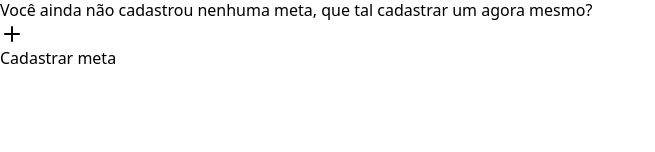
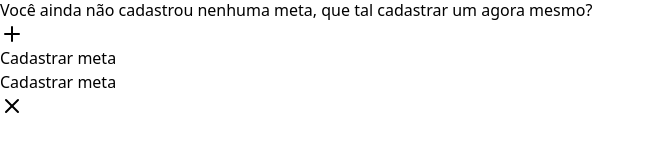
Before and after one commit to brunnolink/goals-frontend, a React (Vite) app: page / in a window 1280 px wide. Both pictures are taken after a click on the button "Cadastrar meta". Shown: the part 358-510 px from the top of the page, without its empty margins (0-655 px from the left). Built offline with nearby package versions, Linux system fonts and the light colour scheme.

Commit message:
fix: cor do texto alterada na raiz para melhor visualização

```diff
--- a/src/app.tsx
+++ b/src/app.tsx
@@ -1,19 +1,36 @@
 import logo from './assets/logo-in-orbit.svg'
 import background from './assets/background-illustration.svg'
-import { Plus } from 'lucide-react'
+import { Plus, X } from 'lucide-react'
+import { Button } from './componets/ui/button'
+import { Dialog, DialogClose, DialogContent, DialogTitle, DialogTrigger } from './componets/ui/dialog'
 
 export function App() {
   return (
+    <Dialog>
       <div className="h-screen flex flex-col items-center justify-center gap-8">
         <img src={logo} alt="in.orbit" />
         <img src={background} alt="illustration" />
         <p className="text-zinc-300 leading-relaxed max-w-80 text-center">
-        Você ainda não cadastrou nenhuma meta, que tal cadastrar um agora mesmo?
+          Você ainda não cadastrou nenhuma meta, que tal cadastrar um agora
+          mesmo?
         </p>
-      <button type='button' className="px-4 py-2.5 rounded-lg bg-violet-500 text-violet-50 flex items-center gap-2 text-sm font-medium tracking-tight hover:bg-violet-600">
+
+        <DialogTrigger asChild>
+          <Button>
             <Plus className="size-4" />
             Cadastrar meta
-      </button>
+          </Button>
+        </DialogTrigger>
       </div>
+
+      <DialogContent>
+        <div className='flex items-center justify-between'>
+          <DialogTitle>Cadastrar meta</DialogTitle>
+          <DialogClose>
+            <X className='size-5 text-zinc-600'/>
+          </DialogClose>
+        </div>
+      </DialogContent>
+    </Dialog>
   )
 }
--- a/src/componets/ui/dialog.tsx
+++ b/src/componets/ui/dialog.tsx
@@ -40,7 +40,7 @@ export function DialogContent(props: DialogPrimitive.DialogContentProps) {
 
 export function DialogTitle(props: DialogPrimitive.DialogTitleProps) {
   return (
-    <DialogPrimitive.DialogTitle {...props} className="text-lg font-semibold" />
+    <DialogPrimitive.DialogTitle {...props} className="text-lg font-semibold text-zinc-300" />
   )
 }
 
--- a/src/componets/ui/input.tsx
+++ b/src/componets/ui/input.tsx
@@ -9,7 +9,7 @@ export const Input = forwardRef<HTMLInputElement, InputProps>((props, ref) => {
       {...props}
       ref={ref}
       className={twMerge(
-        'px-4 h-12 bg-black border border-zinc-900 rounded-lg placeholder-zinc-400 outline-none text-sm hover:border-zinc-800 focus-visible:border-pink-500 focus-visible:ring-4 ring-pink-500/10',
+        'px-4 h-12 bg-black border border-zinc-900 rounded-lg placeholder-zinc-400 outline-none text-sm hover:border-zinc-800 focus-visible:border-pink-500 focus-visible:ring-4 ring-pink-500/10 text-zinc-300',
         props.className
       )}
     />
--- a/src/componets/ui/label.tsx
+++ b/src/componets/ui/label.tsx
@@ -6,7 +6,7 @@ export function Label(props: ComponentProps<'label'>) {
     <label
       {...props}
       className={twMerge(
-        'font-medium text-sm tracking-tight leading-normal',
+        'font-medium text-sm tracking-tight leading-normal text-zinc-300',
         props.className
       )}
     />
--- a/src/componets/ui/radio-group.tsx
+++ b/src/componets/ui/radio-group.tsx
@@ -14,7 +14,7 @@ export function RadioGroupItem(props: RadioGroupPrimitive.RadioGroupItemProps) {
   return (
     <RadioGroupPrimitive.RadioGroupItem
       {...props}
-      className="group bg-black border border-zinc-900 rounded-lg px-4 py-2.5 flex items-center justify-between outline-none hover:border-zinc-800 focus-visible:border-pink-500 focus-visible:ring-4 ring-pink-500/10 data-[state=checked]:bg-pink-500/5 data-[state=checked]:border-pink-500"
+      className="group bg-black border border-zinc-900 rounded-lg px-4 py-2.5 flex items-center justify-between outline-none hover:border-zinc-800 focus-visible:border-pink-500 focus-visible:ring-4 ring-pink-500/10 data-[state=checked]:bg-pink-500/5 data-[state=checked]:border-pink-500 text-zinc-300"
     />
   )
 }
```
Lines whose indentation alone changed are shown as unchanged.
